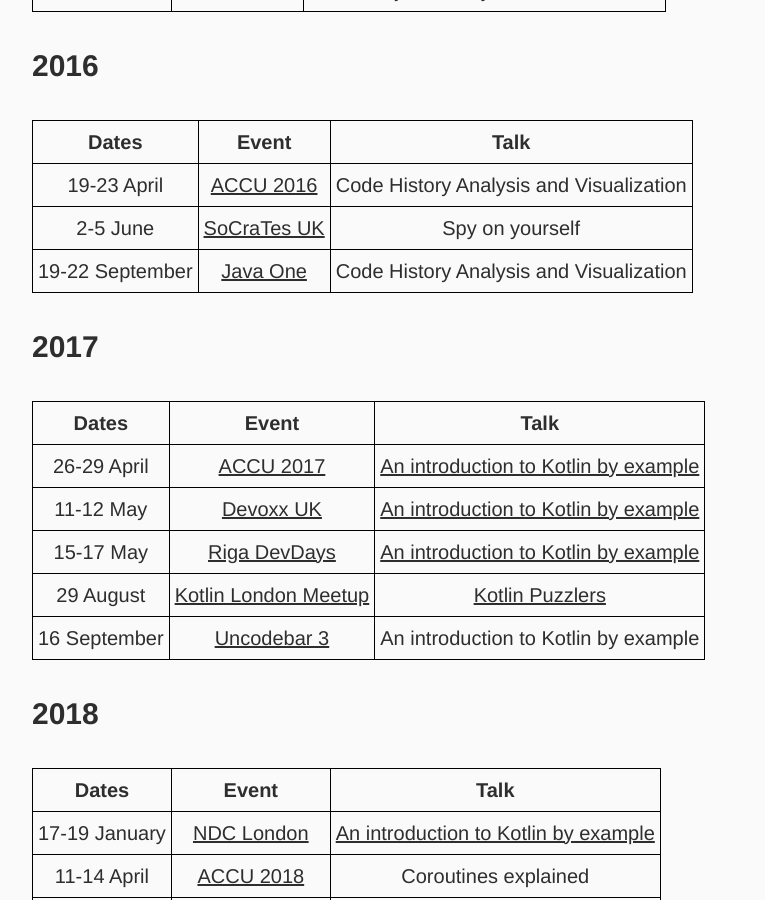
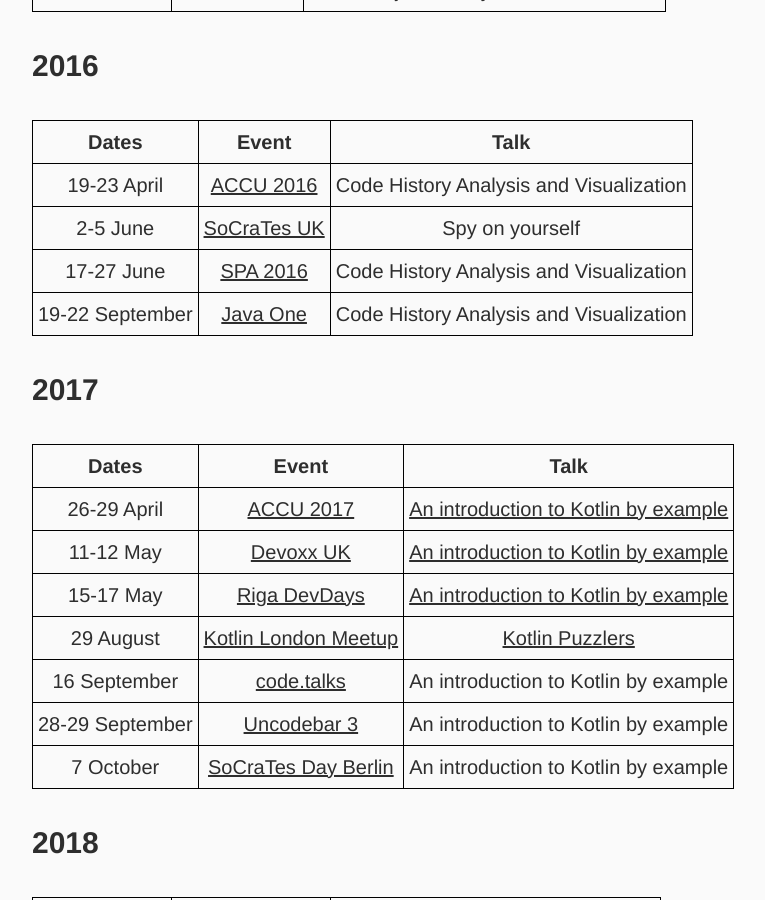
Before and after one commit to dkandalov/dkandalov.github.io, a Jekyll site: the page built from _posts/2019-06-13-public-speaking.md, in a window 1280 px wide and 900 px high, scrolled down 925 px. Shown: the whole window, without its empty margins (160-925 px from the left). Built offline with Jekyll 4.4.1, drawn with Linux system fonts in a browser that asks for light colours; our own code applies the rules of GitHub Pages for plain Markdown files.

Commit message:
updated public speaking page

```diff
--- a/_posts/2019-06-13-public-speaking.md
+++ b/_posts/2019-06-13-public-speaking.md
@@ -32,6 +32,7 @@ permalink: public-speaking
 | --- | --- | --- |
 | 19-23 April     | [ACCU 2016](https://accu.org/index.php/conferences/accu_conference_2016) | Code History Analysis and Visualization |
 | 2-5 June        | [SoCraTes UK](http://socratesuk.org) | Spy on yourself |
+| 17-27 June      | [SPA 2016](https://spaconference.org/spa2016) | Code History Analysis and Visualization |
 | 19-22 September | [Java One](https://en.wikipedia.org/wiki/JavaOne) | Code History Analysis and Visualization |
 {:.post-table}
 
@@ -39,11 +40,13 @@ permalink: public-speaking
 
 | Dates | Event | Talk |
 | --- | --- | --- |
-| 26-29 April  | [ACCU 2017](https://conference.accu.org/2017/accu2017.html) | [An introduction to Kotlin by example](https://www.youtube.com/watch?v=uZqo21geUa0) |
-| 11-12 May    | [Devoxx UK](http://www.devoxx.co.uk) | [An introduction to Kotlin by example](https://www.youtube.com/watch?v=pjC8C1xid3k) |
-| 15-17 May    | [Riga DevDays](https://rigadevdays.lv/) | [An introduction to Kotlin by example](https://www.youtube.com/watch?v=k1QUKaDMiYU) |
-| 29 August    | [Kotlin London Meetup](https://www.meetup.com/kotlin-london/events/241918493/) | [Kotlin Puzzlers](https://github.com/dkandalov/kotlin-puzzlers) |
-| 16 September | [Uncodebar 3](https://codebar.io/events/uncodebar-3) | An introduction to Kotlin by example |
+| 26-29 April     | [ACCU 2017](https://conference.accu.org/2017/accu2017.html) | [An introduction to Kotlin by example](https://www.youtube.com/watch?v=uZqo21geUa0) |
+| 11-12 May       | [Devoxx UK](http://www.devoxx.co.uk) | [An introduction to Kotlin by example](https://www.youtube.com/watch?v=pjC8C1xid3k) |
+| 15-17 May       | [Riga DevDays](https://rigadevdays.lv/) | [An introduction to Kotlin by example](https://www.youtube.com/watch?v=k1QUKaDMiYU) |
+| 29 August       | [Kotlin London Meetup](https://www.meetup.com/kotlin-london/events/241918493/) | [Kotlin Puzzlers](https://github.com/dkandalov/kotlin-puzzlers) |
+| 16 September    | [code.talks](https://www.codetalks.de) | An introduction to Kotlin by example |
+| 28-29 September | [Uncodebar 3](https://codebar.io/events/uncodebar-3) | An introduction to Kotlin by example |
+| 7 October       | [SoCraTes Day Berlin](https://www.meetup.com/Software-Craftsmanship-Berlin/events/241973901/) | An introduction to Kotlin by example |
 {:.post-table}
 
 ### 2018
```
